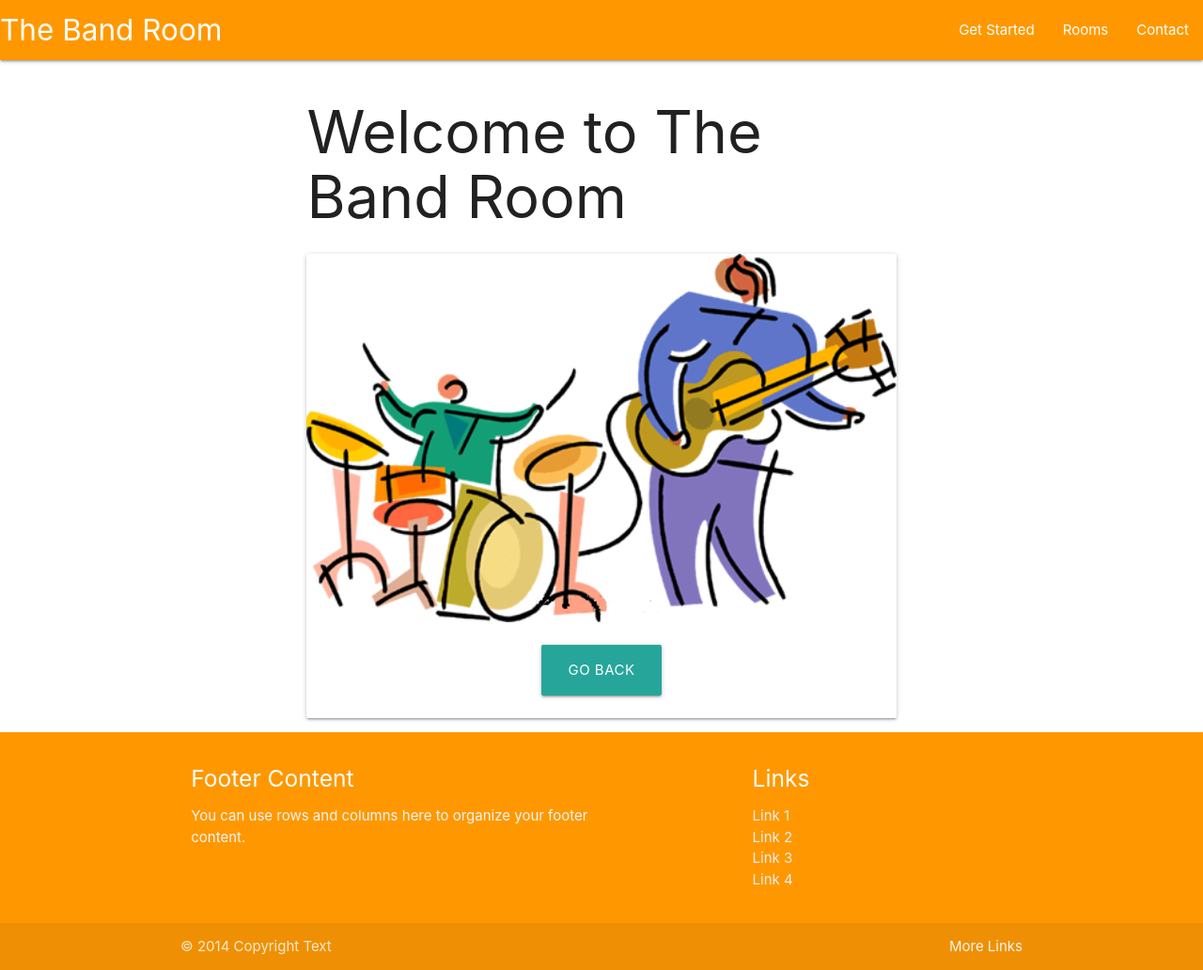
After one commit to Jays-T/the-band-room, a Flask app: template templates/roomkeyerror.html in a window 1280 px wide. The commit adds this page. Shown: the whole page at 94% size. Run offline with Flask 2, Linux system fonts and the light colour scheme; the template is opened without the code that fills it, so the values that code supplies are empty; some libraries are stand-ins or nearby versions.

Commit message:
added 'required' to input form areas - added check owner name and room key functionality

```diff
--- a/app.py
+++ b/app.py
@@ -17,16 +17,37 @@ mongo = PyMongo(app)
 
 @app.route('/')
 @app.route('/the_band_room')
+# Default landing page
 def the_band_room():
     return render_template("addbandroom.html",
                            )
 
 
+# This function adds a new band room
 @app.route('/add_room', methods=['POST'])
 def add_band_room():
-    new_room = mongo.db.band_rooms
-    new_room.insert_one(request.form.to_dict())
-    return redirect(url_for('browse_rooms'))
+    # take the information from the create room form
+    owner_name = request.form["owner_name"]
+    room_key = request.form["room_key"]
+    # error message
+    owner_key_not_available = "This user name and room key is not "\
+        "available. Please use a different event key."
+    # iterate over stored band rooms to check
+    # if the name and room key are available
+    check_user = mongo.db.band_rooms.count_documents((
+        {"owner_name": owner_name,
+         "room_key": room_key}))
+    if check_user > 0:
+        # if name and room key are not available
+        return render_template('roomkeyerror.html',
+                               owner_key_not_available=owner_key_not_available,
+                               owner_name=owner_name,
+                               room_key=room_key)
+    # if both name and key are available the room will be created
+    else:
+        new_room = mongo.db.band_rooms
+        new_room.insert_one(request.form.to_dict())
+        return redirect(url_for('browse_rooms'))
 
 
 @app.route('/band_room')
--- a/templates/base.html
+++ b/templates/base.html
@@ -19,10 +19,12 @@
     <link
       rel="stylesheet"
       href="{{url_for('static', filename='vendor/css/materialize.min.css')}}"
+      type="text/css"
     />
     <link
       rel="stylesheet"
       href="{{url_for('static', filename='assets/css/style.css')}}"
+      type="text/css"
     />
     <title>The Band Room</title>
   </head>
--- /dev/null
+++ b/templates/roomkeyerror.html
@@ -0,0 +1,17 @@
+{% extends 'base.html' %} {% block content %}
+<div class="container">
+  <h1>Welcome to The Band Room</h1>
+  <div class="card">
+    <div class="card-image waves-effect waves-block waves-light">
+      <img
+        class="activator"
+        src="{{url_for('static', filename='assets/images/rock-musicians-480x300.png')}}"
+      />
+    </div>
+    <div class="card-content text-center">
+      <a class="waves-effect waves-light btn-large">Go back</a>
+      <p></p>
+    </div>
+  </div>
+</div>
+{% endblock %}
```
Also changed, not shown: templates/addbandroom.html (+10 -10 lines).
